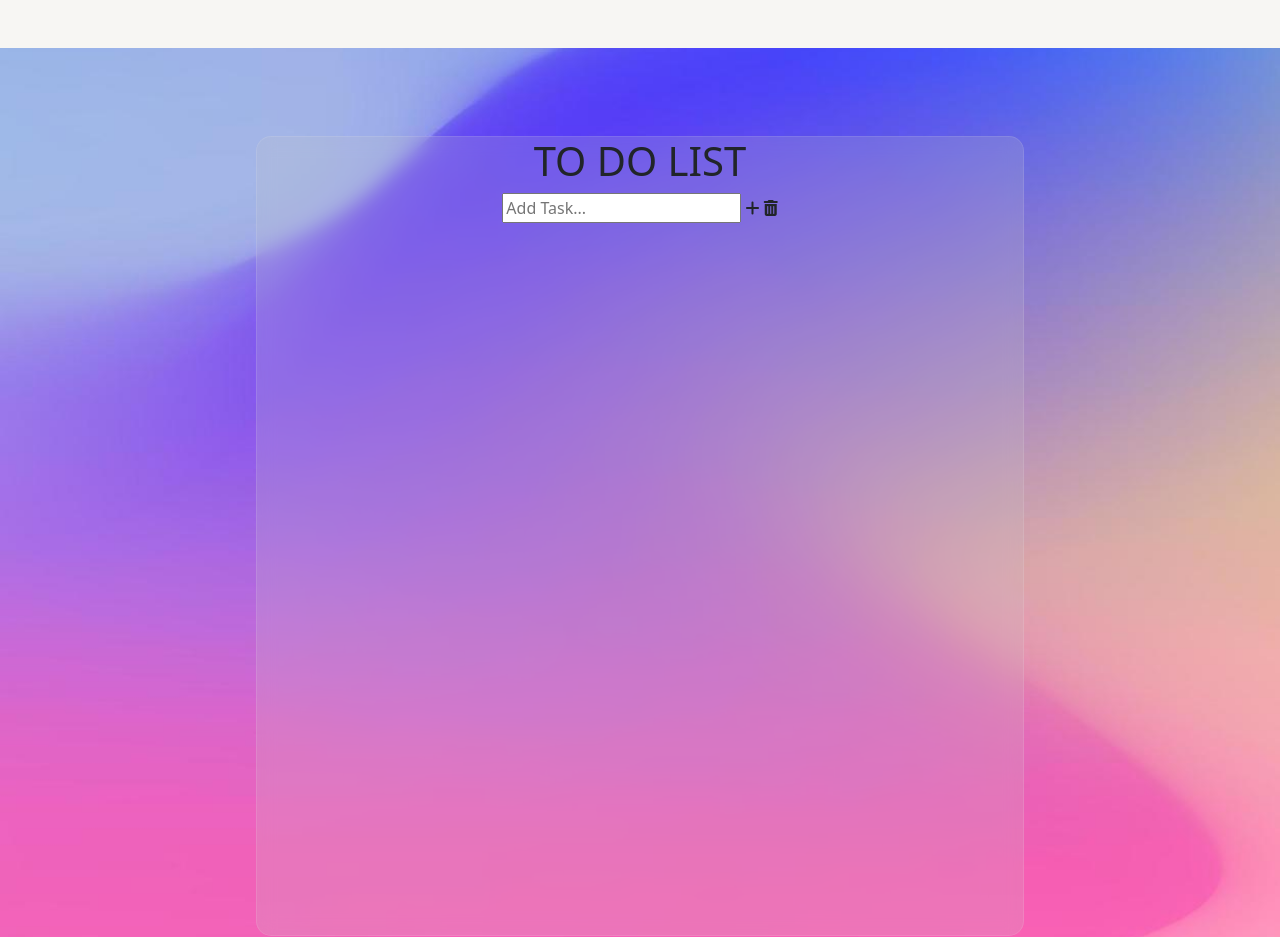
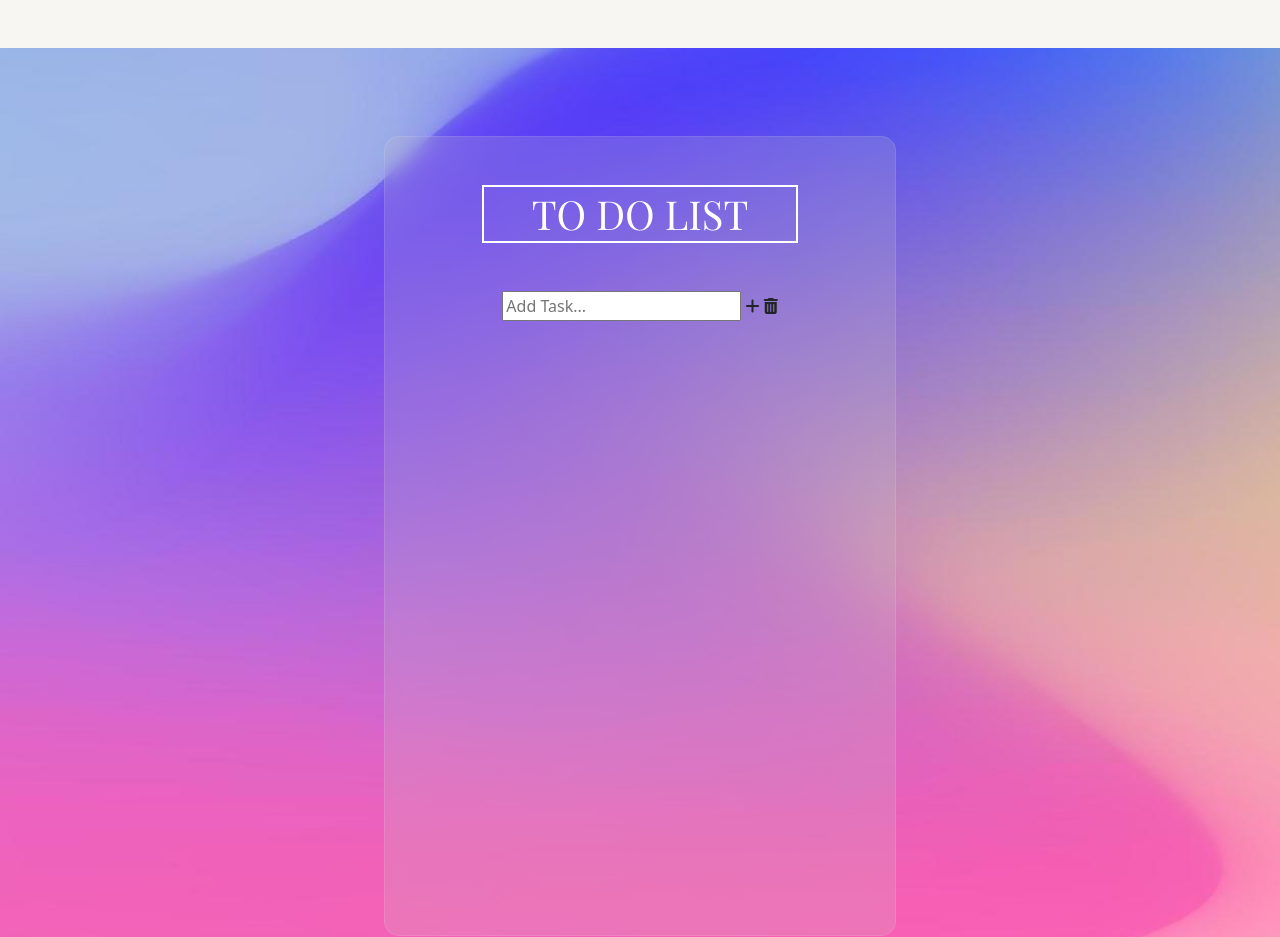
Before and after one commit to AureliaHt/to-do-list, a plain HTML site: page index.html in a window 1280 px wide. Shown: the part 940-1877 px from the top of the page. Drawn offline with nearby package versions, Linux system fonts and the light colour scheme.

Commit message:
explication technique gestion de temps pomodoro, design du h1

```diff
--- a/index.html
+++ b/index.html
@@ -27,7 +27,15 @@
             </button>
             <div class="offcanvas offcanvas-end" tabindex="-1" id="offcanvasNavbar" aria-labelledby="offcanvasNavbarLabel">
                 <div class="offcanvas-header">
-                    <h5 class="offcanvas-title" id="offcanvasNavbarLabel">Let me introduce the project</h5>
+                    <h5 class="offcanvas-title" id="offcanvasNavbarLabel"></h5>
+                    <p>La méthode Pomodoro a été inventé par Francesco Cirillo à la fin des années 1980.
+                       Il s'agit d'une technique de gestion de temps conçue pour gagner en productivité.
+                       L'objectif est de rester concentré sur une seule et même tâche durant 25 minutes.
+                       A l'issue du décompte, l'on profite de 5 minutes de pause. A bout de 4 à 5 pomodoro,
+                       on prend une pause de 15 minutes.
+                       Une to do list est à disposition sur le site pour vous permettre de vous organiser
+                       dans vos tâches et pour les coupler plus facilement avec les sessions de pomodoro.
+                    </p>
                     <button type="button" class="btn-close text-reset" data-bs-dismiss="offcanvas"
                         aria-label="Close"></button>
                 </div>
--- a/style.css
+++ b/style.css
@@ -233,7 +233,7 @@ section{
     display: flex;
     align-items: center;
     flex-direction: column;
-    width: 60%;
+    width: 40%;
     height: 50rem;
     margin-top: 5.5rem;
     background: #f7f6f3;
@@ -241,6 +241,36 @@ section{
     border: 1px solid rgba(255, 255, 255, 0.1);
     border-radius: 15px;
     backdrop-filter: blur(9px);
+}
+
+h1 {
+    position: relative;
+    background: transparent;
+    border: 0;
+    font-family: 'Playfair Display SC', serif;
+    color: #ffffff;
+    font-weight: 500;
+    font-size: 2.5rem;
+    margin-top: 3rem;
+    margin-bottom: 3rem;
+    padding: 5px 50px;
+    transition: all .25s;
+}
+h1::after, h1::before {
+    position: absolute;
+    border: 2px solid #ffffff;
+    content: '';
+    width: 100%;
+    height: 100%;
+    top: 0;
+    left: 0;
+    transition: all .25s;
+}
+h1:hover::after {
+    transform: translate(-5px, -5px);
+}
+h1:hover::before {
+    transform: translate(5px, 5px);
 }
 
 @media only screen and (max-width: 1630px){
```
